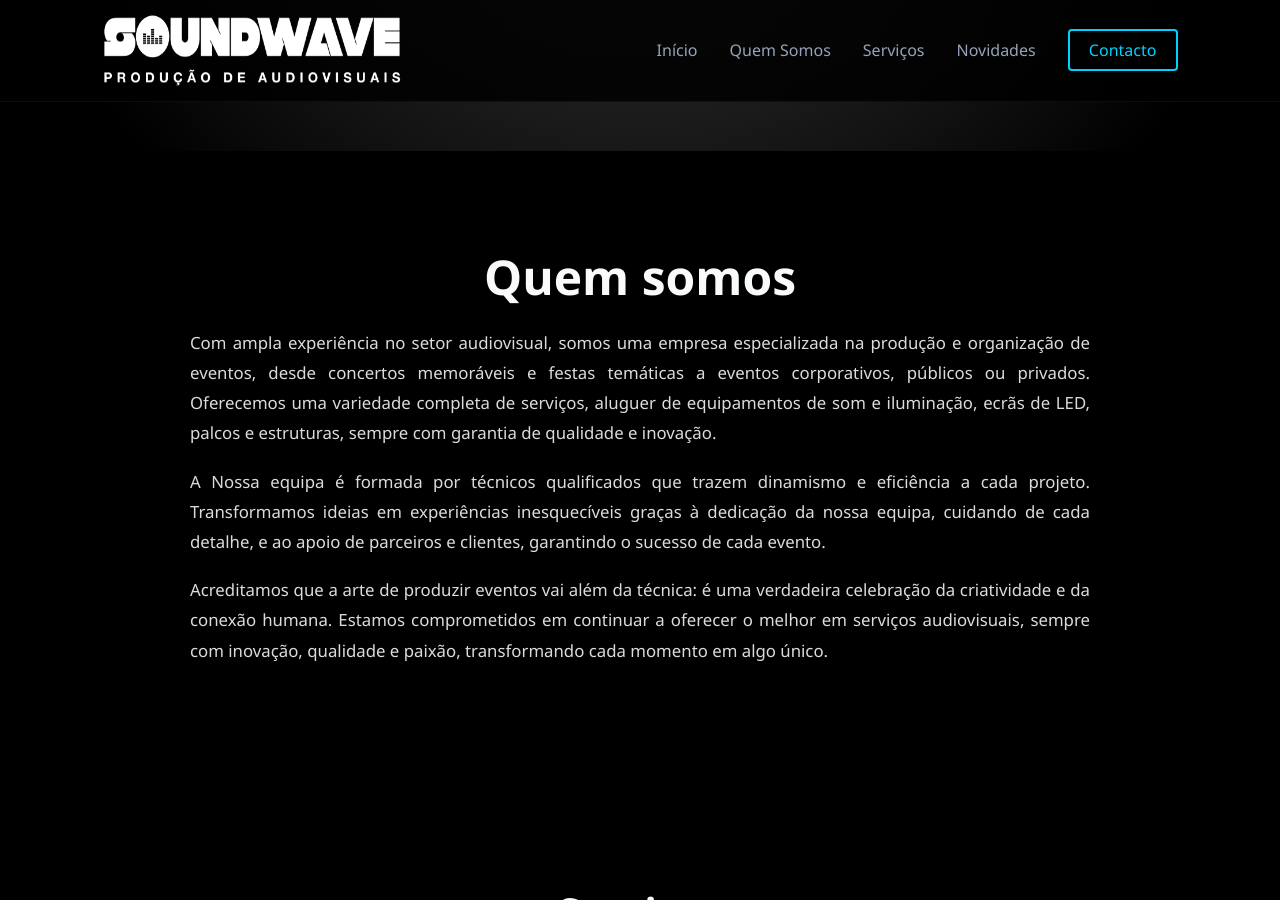
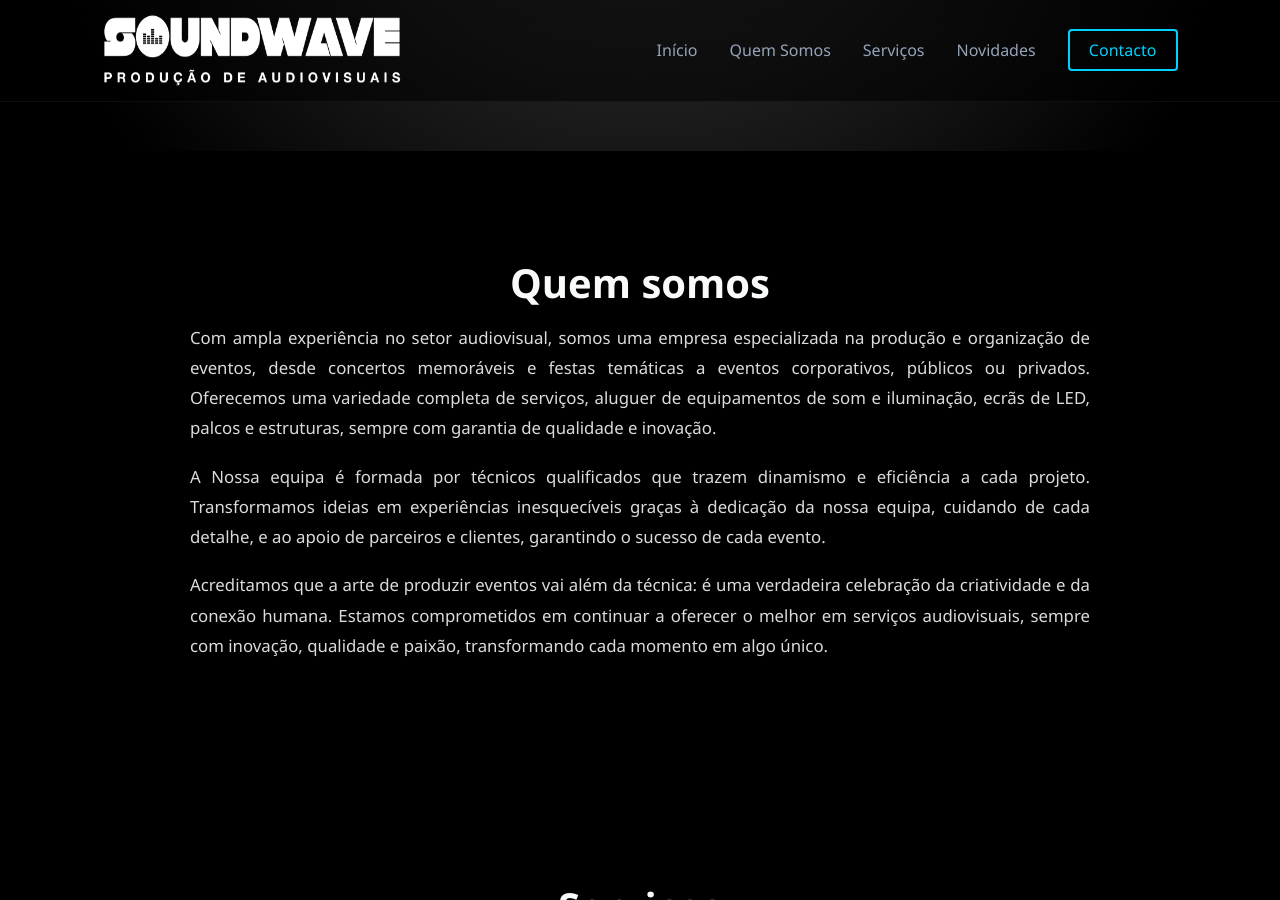
Before and after one commit to jaarego/jaarego.github.io, a Jekyll site: the page built from index.html, in a window 1280 px wide and 900 px high, scrolled down 761 px. Built offline with Jekyll 4.4.1, drawn with Linux system fonts in a browser that asks for light colours.

Commit message:
unfimormização de uso do h2 em titulos

```diff
--- a/_includes/info.html
+++ b/_includes/info.html
@@ -1,7 +1,7 @@
 <section id="quem-somos" class="about-section">
     <div class="about-container">
         <div class="about-content">
-            <h2 class="about-title">Quem somos</h2>
+            <h2>Quem somos</h2>
 
             <p class="about-text">
                 Com ampla experiência no setor audiovisual, somos uma empresa especializada na produção e organização de eventos, desde concertos memoráveis e festas temáticas a eventos corporativos, públicos ou privados. Oferecemos uma variedade completa de serviços, aluguer de equipamentos de som e iluminação, ecrãs de LED, palcos e estruturas, sempre com garantia de qualidade e inovação.
--- a/_sass/_info.scss
+++ b/_sass/_info.scss
@@ -63,7 +63,7 @@
 ------------------------------------------------- */
 .about-title {
   margin: 0 0 24px;
-  font-size: clamp(2rem, 4vw, 3rem);
+  font-size: var(--text-section-title);
   line-height: 1.1;
   font-weight: 800;
   color: inherit; /* Mantém a mesma linguagem cromática do site */
@@ -106,14 +106,6 @@
   .about-section {
     padding: 72px 20px; /* Reduz o espaçamento vertical */
   }
-
-  .about-title {
-    font-size: clamp(1.8rem, 7vw, 2.6rem);
-  }
-
- /* .about-highlights {
-    /*grid-template-columns: repeat(2, minmax(0, 1fr)); /* Em tablet passa para 2 colunas */
- /*}*/
 }
 
 /* -------------------------------------------------
--- a/_sass/_variables.scss
+++ b/_sass/_variables.scss
@@ -16,13 +16,15 @@
     --bg-dark: black;/* #0b0f19;*/
 
     /* Fundo com glow subtil no centro */
-    --hero-bg: radial-gradient(circle at center, rgba(255, 255, 255, 0.25) 0%, rgba(0, 0, 0, 1) 85%);
+    --hero-bg: radial-gradient(circle at center,
+       rgba(255, 255, 255, 0.25) 0%,
+       rgba(0, 0, 0, 1) 85%);
 
 
     /* Fundo semi-transparente */
-    --navbar-bg: rgba(0,0,0, 0.85);
+    --navbar-bg: rgba(0,0,0, 0.55);
     /*
-    rgba(11, 15, 25, 0.85);
+    rgba(11, 15, 25, 0.75);
     */
 
     /*
@@ -49,4 +51,5 @@
        Usada em subtítulos, descrições e texto de apoio.
     */
     --text-muted: #94a3b8;
+
 }
```
